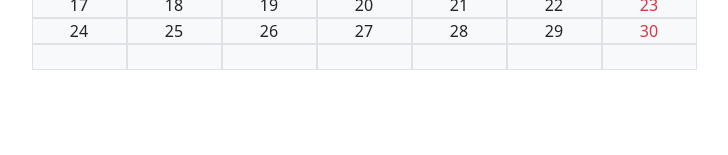
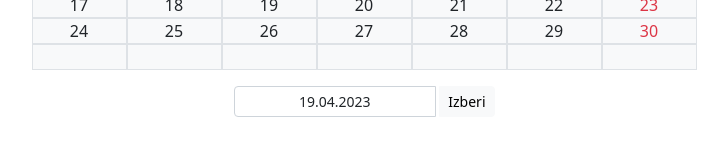
Before and after one commit to aldingithub/calendar, an Angular app: page / in a window 1280 px wide. Shown: the part 181-336 px from the top of the page, without its empty margins (276-1004 px from the left). Built offline with nearby package versions, Linux system fonts and the light colour scheme.

Commit message:
✨ added input field for entering custom date

```diff
--- a/src/app/app.module.ts
+++ b/src/app/app.module.ts
@@ -4,6 +4,7 @@ import { BrowserModule } from '@angular/platform-browser';
 import { AppComponent } from './app.component';
 import { FormsModule, ReactiveFormsModule } from '@angular/forms';
 import { CalendarComponent } from './components/calendar/calendar.component';
+import { DatePipe } from '@angular/common';
 
 @NgModule({
   declarations: [
@@ -15,7 +16,7 @@ import { CalendarComponent } from './components/calendar/calendar.component';
     FormsModule,
     ReactiveFormsModule
   ],
-  providers: [],
+  providers: [DatePipe],
   bootstrap: [AppComponent]
 })
 export class AppModule { }
--- a/src/app/components/calendar/calendar.component.html
+++ b/src/app/components/calendar/calendar.component.html
@@ -1,4 +1,5 @@
-<div class="row justify-content-center mb-3" [formGroup]="date">
+<div class="row justify-content-center mb-3"
+    [formGroup]="monthAndYearForm">
 
     <!-- selector field for months -->
     <div class="col-lg-2 col-md-2">
@@ -18,13 +19,17 @@
     <div class="col-lg-2 col-md-2">
         <div class="input-group">
             <input type="number"
+                max="9999"
                 class="form-control form-control-sm text-center"
                 [ngClass]="{'is-invalid': !yearCtrl.valid && yearCtrl.dirty}"
                 formControlName="year">
         </div>
         <div *ngIf="yearCtrl.invalid &&
             (yearCtrl.dirty || yearCtrl.touched)">
-            <small class="text-danger m-0">Leto je obvezno</small>
+            <small class="text-danger m-0"
+                *ngIf="yearCtrl.hasError('required')">Leto je obvezno</small>
+            <small class="text-danger m-0"
+                *ngIf="yearCtrl.hasError('max')">Leto je preveliko</small>
         </div>
     </div>
 </div>
@@ -39,7 +44,7 @@
 
 <!-- display days of month -->
 <div class="row justify-content-center"
-    *ngFor="let week of daysOfMonth">
+    *ngFor="let week of daysOfMonthInYear">
     <div class="col-1 border border-1 bg-light"
         *ngFor="let day of week"
         [ngClass]="{'text-danger':isSunday(day)}">
@@ -50,6 +55,25 @@
 </div>
 
 <!-- input field for date -->
-<div class="row justify-content-center">
-
+<div class="row justify-content-center mt-3">
+    <div class="col-lg-3">
+        <div class="input-group">
+            <input type="text"
+                class="form-control form-control-sm text-center"
+                [ngClass]="{'is-invalid': !customChoosenDateCtrl.valid
+                && customChoosenDateCtrl.dirty}"
+                placeholder="dd.mm.yyyy"
+                [formControl]="customChoosenDateCtrl">&nbsp;
+            <button class="btn btn-light btn-sm"
+                [disabled]="customChoosenDateCtrl.invalid"
+                (click)="adjustCalendarToChoosenDate()">Izberi</button>
+        </div>
+        <div *ngIf="customChoosenDateCtrl.invalid &&
+            (customChoosenDateCtrl.dirty || customChoosenDateCtrl.touched)">
+            <small class="text-danger m-0"
+                *ngIf="customChoosenDateCtrl.hasError('pattern')">
+                Format datuma ni pravilen
+            </small>
+        </div>
+    </div>
 </div>
--- a/src/app/components/calendar/calendar.component.ts
+++ b/src/app/components/calendar/calendar.component.ts
@@ -1,3 +1,4 @@
+import { DatePipe } from '@angular/common';
 import { Component, OnInit } from '@angular/core';
 import { FormGroup, FormBuilder, FormControl, Validators } from '@angular/forms';
 import { IDate } from 'src/app/models/idate';
@@ -10,36 +11,55 @@ import { daysOfWeek, monthsOfYear } from 'src/app/utils';
 })
 export class CalendarComponent implements OnInit {
 
-  daysOfMonth: number[][];
-  date: FormGroup<IDate>;
+  daysOfMonthInYear: number[][];
+  monthAndYearForm: FormGroup<IDate>;
+  customChoosenDateCtrl: FormControl<string>;
 
   daysOfWeek: typeof daysOfWeek = daysOfWeek;
   monthsOfYear: typeof monthsOfYear = monthsOfYear;
 
-  get monthCtrl() { return this.date.controls.month }
-  get yearCtrl() { return this.date.controls.year }
+  constructor(private readonly datePipe: DatePipe) { }
+
+  get monthCtrl() { return this.monthAndYearForm.controls.month }
+  get yearCtrl() { return this.monthAndYearForm.controls.year }
 
   ngOnInit(): void {
     this.buildForm();
     this.registerFormListener();
     this.generateMonthDays();
+    this.prepareCutomDate();
   }
 
   isSunday(day: number): boolean {
     return new Date(this.yearCtrl.value, this.monthCtrl.value, day).getDay() === 0;
   }
 
-  private buildForm(): void {
-    this.date = new FormBuilder().group({
-      month: new FormControl(new Date().getMonth(), Validators.required),
-      year: new FormControl(new Date().getFullYear(), Validators.compose([Validators.required]))
+  adjustCalendarToChoosenDate(): void {
+    const dateAsArray = this.customChoosenDateCtrl.value.split('.');
+    this.monthAndYearForm.patchValue({
+      month: +dateAsArray[1] - 1,
+      year: +dateAsArray[2]
     })
   }
 
+  private prepareCutomDate(): void {
+    this.customChoosenDateCtrl = new FormControl(
+      this.datePipe.transform(new Date(), 'dd.MM.yyyy'),
+      [Validators.required, Validators.pattern(/^\d{1,2}\.\d{1,2}\.\d{4}$/)]
+    )
+  }
+
+  private buildForm(): void {
+    this.monthAndYearForm = new FormBuilder().group({
+      month: new FormControl(new Date().getMonth(), Validators.required),
+      year: new FormControl(new Date().getFullYear(), [Validators.required, Validators.max(9999)])
+    });
+  }
+
   private registerFormListener(): void {
-    this.date.valueChanges
+    this.monthAndYearForm.valueChanges
       .subscribe(_res => {
-        if (!this.date.invalid) this.generateMonthDays();
+        if (!this.monthAndYearForm.invalid) this.generateMonthDays();
       });
   }
 
@@ -47,7 +67,7 @@ export class CalendarComponent implements OnInit {
     const lastDayOfMonth = new Date(this.yearCtrl.value, +this.monthCtrl.value + 1, 0).getDate();
     const firstDayOfMonth = (new Date(this.yearCtrl.value, this.monthCtrl.value, 1).getDay() + 6) % 7;
 
-    this.daysOfMonth = [];
+    this.daysOfMonthInYear = [];
     let day = 1;
 
     for (let i = 0; i < 6; i++) {
@@ -64,7 +84,7 @@ export class CalendarComponent implements OnInit {
         }
       }
 
-      this.daysOfMonth.push(week);
+      this.daysOfMonthInYear.push(week);
     }
   }
 }
```
